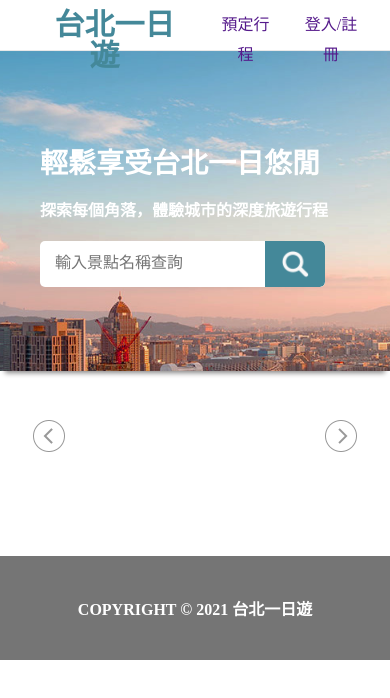
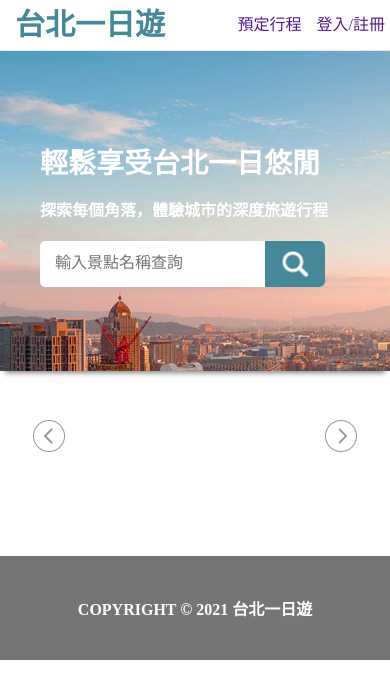
Before and after one commit to bibbygreen/taipei-day-trip, a plain HTML site: page static/index.html in a window 390 px wide. Drawn offline with Linux system fonts and the light colour scheme; no server answers.

Commit message:
modify aspect ratio of image and mobile layout width

```diff
--- a/static/styles/index.css
+++ b/static/styles/index.css
@@ -7,11 +7,6 @@
 }
 body{
     font-family: "Noto Sans TC";
-}
-header{
-    display: flex;
-    justify-content: center;
-
 }
 .navbar-container{
     display: flex;
@@ -23,46 +18,11 @@ header{
     width: 1200px;
 
 }
-.navbar{
-    width: 1200px;
-    display: flex;
-    justify-content: space-between;
-    margin: 10px auto;
-    height: 30px;
-    text-align: center;
-}
-.headline{
-    padding: 0 10px;
-    height: 30px;
-    line-height: 30px;
-    color: #448899;
-    font-size: 30px;
-    font-weight: bold;
-}
-.desktop-menu{
-    display: flex;
-    height: 30px;
-    line-height: 30px;
-
-}
-.desktop-menu a{
-    display: block;
-    text-decoration: none;
-    padding: 0 10px;
-    font-size: 16px;
-}
-li{
-    list-style: none;
-}
-.hide{
-    display: none;
-}
 .title{
     position: relative;
     height: 320px;
     box-shadow: 0 7px 5px -5px #868585;
 }
-
 .title-image{
     position: relative;
     background-image: url("../pics/welcome-image.png");
@@ -71,7 +31,6 @@ li{
     background-size: cover;
     height: 320px;
     z-index: -5;
-
 }
 .title-container{
     position: absolute;
@@ -297,9 +256,6 @@ div.btn-right img:hover {
   }
 @media (min-width: 601px) and (max-width: 1200px) {
 /*螢幕寬度小於600px，套用這個區塊css*/
-    .navbar{
-        width: 600px;
-    }
     .title-block{
         width: 600px;
     }
@@ -315,12 +271,6 @@ div.btn-right img:hover {
 }
 
 @media (min-width: 361px) and (max-width: 600px) {
-    .navbar{
-        width: 360px;
-    }
-    .headline{
-        font-size: 28px;
-    }
     .title-block{
         width: 330px;
     }
```
Also changed, not shown: static/styles/attraction.css (+11 -5 lines).
